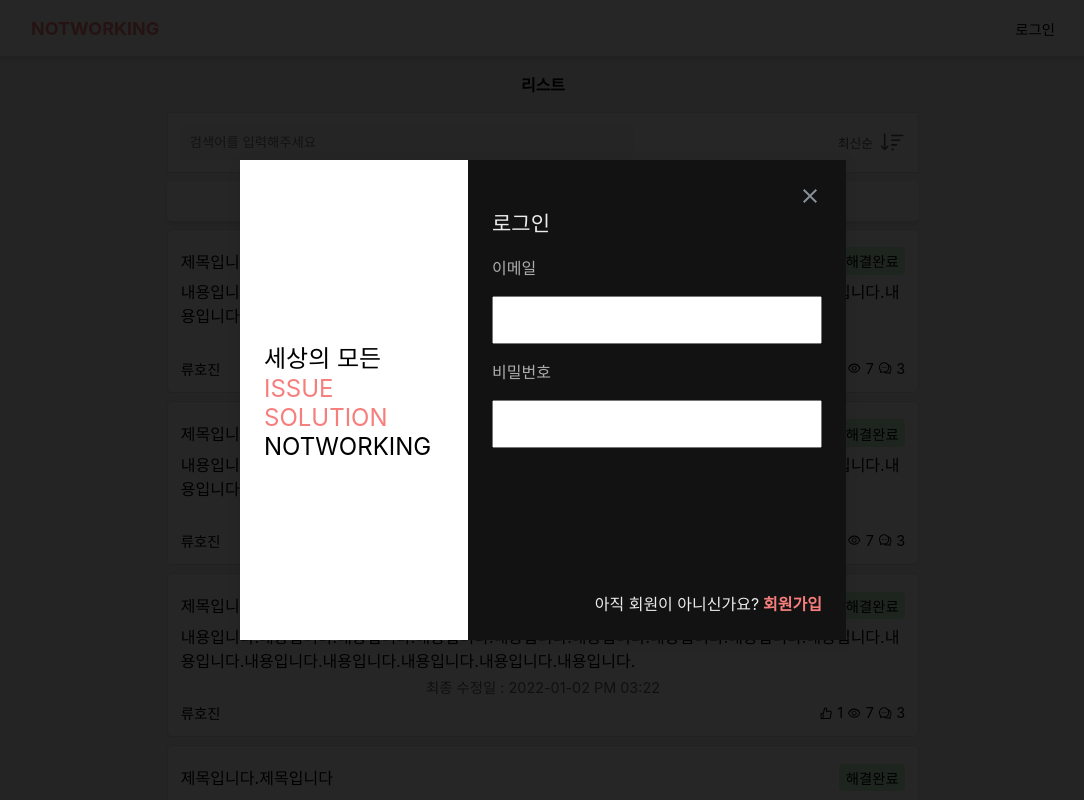
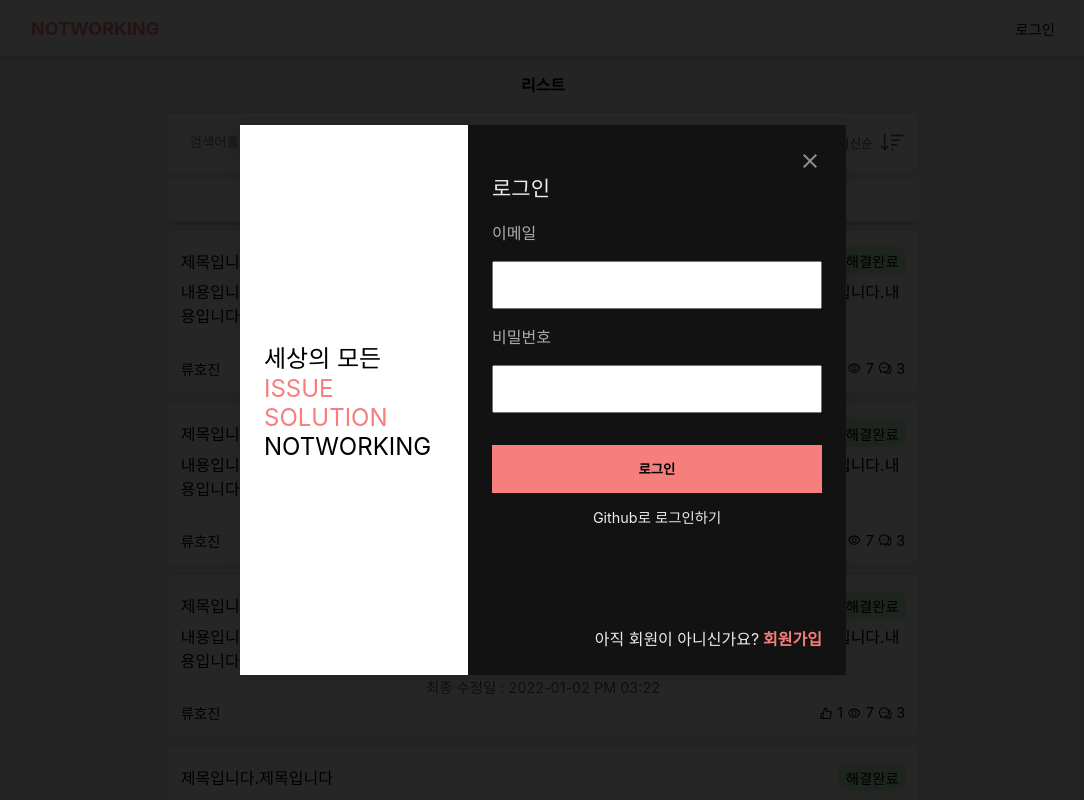
Before and after one commit to ryuhojin/INT-FRONT-REACT18, a React app: page / in a window 1280 px wide. Shown: the top 800 px of the page, without its empty margins (97-1181 px from the left). Built offline with nearby package versions, Linux system fonts and the light colour scheme; a web font is replaced by a local one.

Commit message:
update recoil(typescript release version) , signinform

```diff
--- a/package.json
+++ b/package.json
@@ -23,7 +23,7 @@
     "react-query": "^3.34.19",
     "react-router-dom": "^6.3.0",
     "react-virtualized": "^9.22.3",
-    "recoil": "^0.7.0",
+    "recoil": "^0.7.1",
     "styled-components": "^5.3.5"
   },
   "devDependencies": {
@@ -36,6 +36,7 @@
     "@types/react": "^18.0.1",
     "@types/react-dom": "^18.0.0",
     "@types/react-helmet": "^6.1.5",
+    "@types/react-helmet-async": "^1.0.3",
     "@types/styled-components": "^5.1.25",
     "babel-loader": "^8.2.4",
     "core-js": "^3.21.1",
--- a/src/components/auth/AuthForm.tsx
+++ b/src/components/auth/AuthForm.tsx
@@ -1,7 +1,7 @@
 import styled from "styled-components";
 
 import { media } from "@/libs/styles";
-import { AuthEmailForm, AuthPasswordForm } from "./form";
+import { AuthButton, AuthEmailForm, AuthPasswordForm } from "./form";
 
 const StyledAuthForm = styled.div`
   display: flex;
@@ -27,6 +27,15 @@ const StyledAuthWrapper = styled.div`
     margin-top: 1rem;
     margin-bottom: 1rem;
     color: #acacac;
+  }
+  p {
+    color: #ececec;
+    text-align: center;
+    font-size: 0.9rem;
+    cursor: pointer;
+    &:hover {
+      color: #f67e7d;
+    }
   }
 `;
 const StyledAuthFoot = styled.div`
@@ -69,6 +78,8 @@ const AuthForm: React.FC<AuthFormProps> = ({ mode }) => {
           <h4>비밀번호</h4>
           <AuthPasswordForm />
         </section>
+        <AuthButton />
+        <p>Github로 로그인하기</p>
       </StyledAuthWrapper>
       <StyledAuthFoot>
         <span>
--- a/src/components/auth/AuthModal.tsx
+++ b/src/components/auth/AuthModal.tsx
@@ -18,7 +18,7 @@ const StyledAuthModal = styled.div`
 
 const StyledAuthModalWrapper = styled.div<{ visible: boolean }>`
   width: 606px;
-  height: 480px;
+  height: 550px;
   box-shadow: 0 2px 12px 0 rgba(0, 0, 0, 0.09);
   display: flex;
   ${media.small} {
--- /dev/null
+++ b/src/components/auth/form/AuthButton.tsx
@@ -0,0 +1,28 @@
+import { lighten } from "polished";
+import styled from "styled-components";
+
+const StyledAuthButton = styled.div`
+  width: 100%;
+  margin-top: 2rem;
+  display: flex;
+  height: 3rem;
+  button {
+    flex: 1;
+    background: #f67e7d;
+    outline: none;
+    border: none;
+    cursor: pointer;
+    font-weight: bold;
+    &:hover {
+      background: ${lighten(0.1, "#f67e7d")};
+    }
+  }
+`;
+const AuthButton = () => {
+  return (
+    <StyledAuthButton>
+      <button>로그인</button>
+    </StyledAuthButton>
+  );
+};
+export default AuthButton;
--- a/src/components/auth/form/index.ts
+++ b/src/components/auth/form/index.ts
@@ -4,3 +4,4 @@ export { default as AuthIntroForm } from "./AuthIntroForm";
 export { default as AuthNameForm } from "./AuthNameForm";
 export { default as AuthUrlForm } from "./AuthUrlForm";
 export { default as AuthPasswordForm } from "./AuthPasswordForm";
+export { default as AuthButton } from "./AuthButton";
--- a/src/index.tsx
+++ b/src/index.tsx
@@ -4,15 +4,16 @@ import "./styles/main.scss";
 import { BrowserRouter } from "react-router-dom";
 import { HelmetProvider } from "react-helmet-async";
 import { RecoilRoot } from "recoil";
-//TODO : Recoil Update For TypeScript
+
 const container = document.getElementById("root");
 const root = createRoot(container as Element);
+
 root.render(
   <HelmetProvider>
-    {/* <RecoilRoot> */}
+    <RecoilRoot>
       <BrowserRouter>
         <Root />
       </BrowserRouter>
-    {/* </RecoilRoot> */}
+    </RecoilRoot>
   </HelmetProvider>
 );
```
Also changed, not shown: 1 other file (tests, documents, lock files or other folders).
